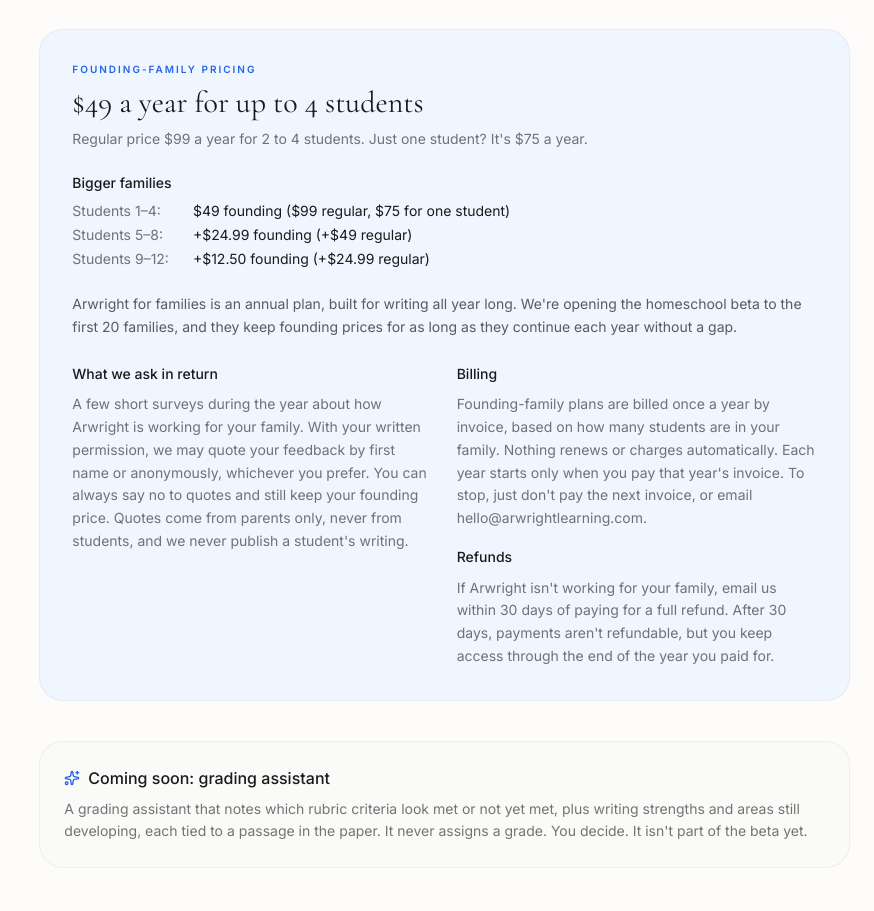
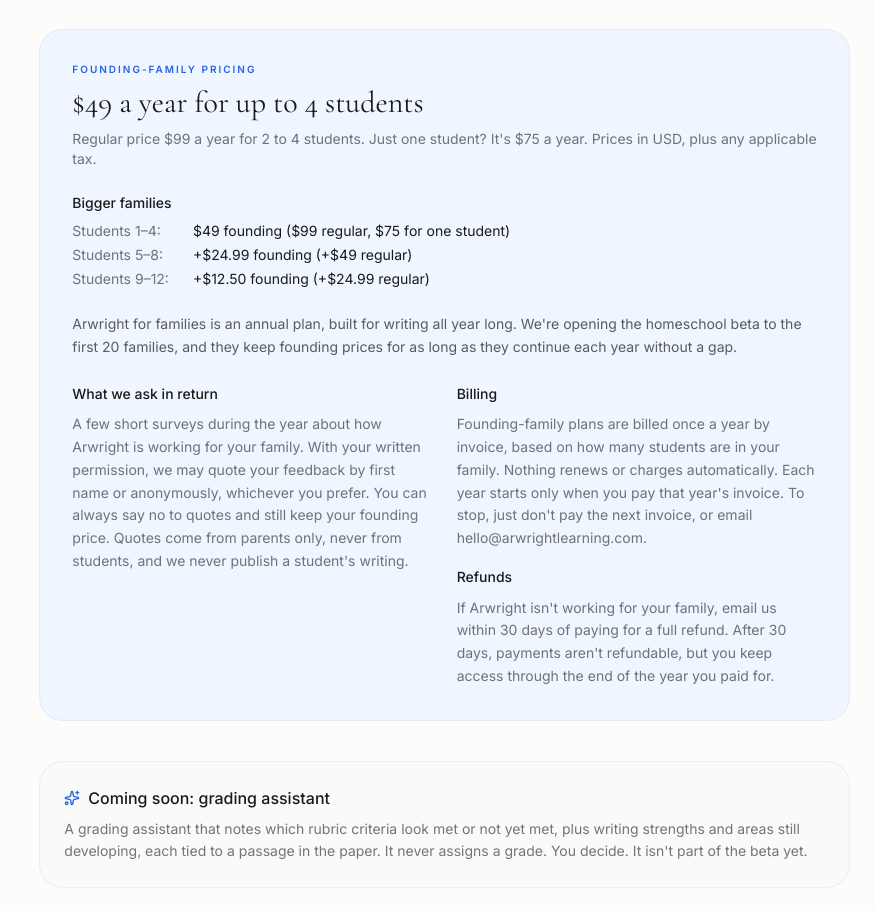
Before and after one commit to Watch1Do1/Arwright-Placeholder, a React (Vite) app: page / in a window 1280 px wide. Shown: the part 2700-3611 px from the top of the page, without its empty margins (406-1280 px from the left). Built offline with nearby package versions, Linux system fonts and the light colour scheme.

Commit message:
Homeschool pricing: prices in USD, plus any applicable tax

```diff
--- a/src/components/Homeschool.tsx
+++ b/src/components/Homeschool.tsx
@@ -82,7 +82,7 @@ export default function Homeschool() {
             <p className="font-serif text-3xl text-ink">
               $49 a year for up to 4 students
             </p>
-            <p className="text-sm text-ink/60">Regular price $99 a year for 2 to 4 students. Just one student? It's $75 a year.</p>
+            <p className="text-sm text-ink/60">Regular price $99 a year for 2 to 4 students. Just one student? It's $75 a year. Prices in USD, plus any applicable tax.</p>
           </div>
 
           <div className="space-y-2 text-sm text-ink/70">
```
